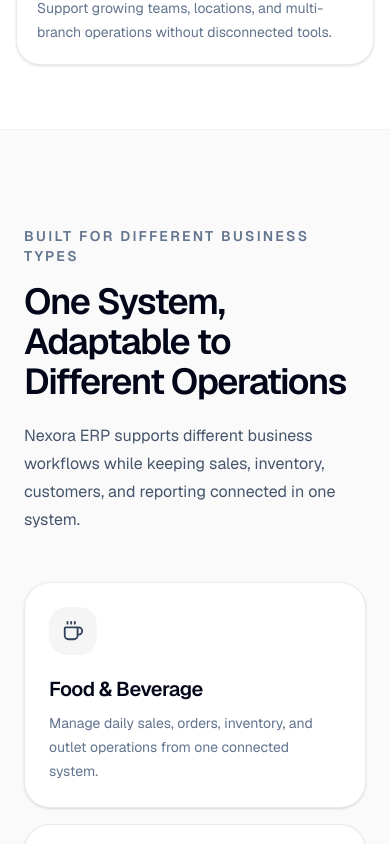
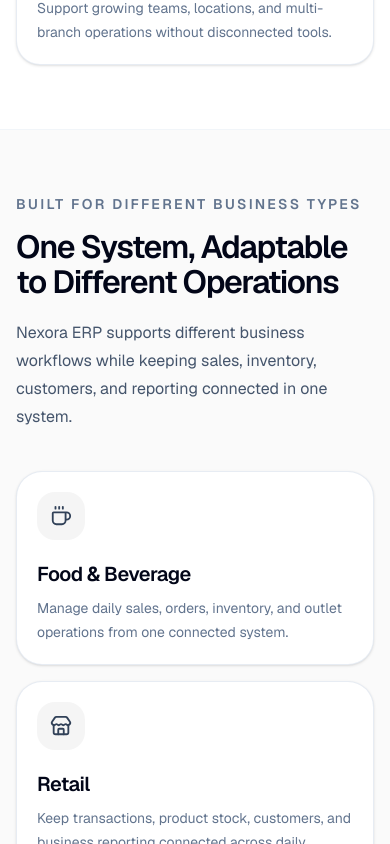
Before and after one commit to faalvaro/nexora-erp, a Next.js app: page / in a window 390 px wide. Shown: the part 3120-3964 px from the top of the page. Built offline with nearby package versions, Linux system fonts and the light colour scheme; no server answers.

Commit message:
Improve industries responsiveness

```diff
--- a/components/landing/industries.tsx
+++ b/components/landing/industries.tsx
@@ -45,17 +45,17 @@
   return (
     <section
   id="solutions"
-      className="scroll-mt-20 bg-neutral-50 py-24"
+  className="scroll-mt-20 bg-neutral-50 py-16 sm:py-20 lg:py-24"
 >
-      <div className="mx-auto max-w-7xl px-6 lg:px-8">
-        <div className="grid gap-12 lg:grid-cols-[0.8fr_1.2fr] lg:items-center">
+  <div className="mx-auto max-w-7xl px-4 sm:px-6 lg:px-8">
+    <div className="grid gap-10 lg:grid-cols-[0.8fr_1.2fr] lg:items-center lg:gap-12">
       {/* LEFT */}
       <div>
         <p className="text-sm font-semibold uppercase tracking-[0.16em] text-slate-500">
           {t("eyebrow")}
         </p>
 
-            <h2 className="mt-4 max-w-xl text-4xl font-semibold tracking-[-0.04em] text-slate-950 sm:text-5xl">
+        <h2 className="mt-4 max-w-xl text-[32px] font-semibold leading-[1.08] tracking-[-0.04em] text-slate-950 sm:text-5xl">
           {t("title")}
         </h2>
 
@@ -72,7 +72,7 @@
           return (
             <article
               key={industry.key}
-                  className="group rounded-[26px] border border-slate-200/80 bg-white p-6 shadow-sm transition-all duration-300 hover:-translate-y-1 hover:border-slate-300 hover:shadow-xl hover:shadow-slate-200/40"
+              className="group rounded-[26px] border border-slate-200/80 bg-white p-5 shadow-sm transition-all duration-300 hover:-translate-y-1 hover:border-slate-300 hover:shadow-xl hover:shadow-slate-200/40 sm:p-6"
             >
               <div
                 className={`flex size-12 items-center justify-center rounded-2xl ${industry.accent}`}
```
Lines whose indentation alone changed are shown as unchanged.
